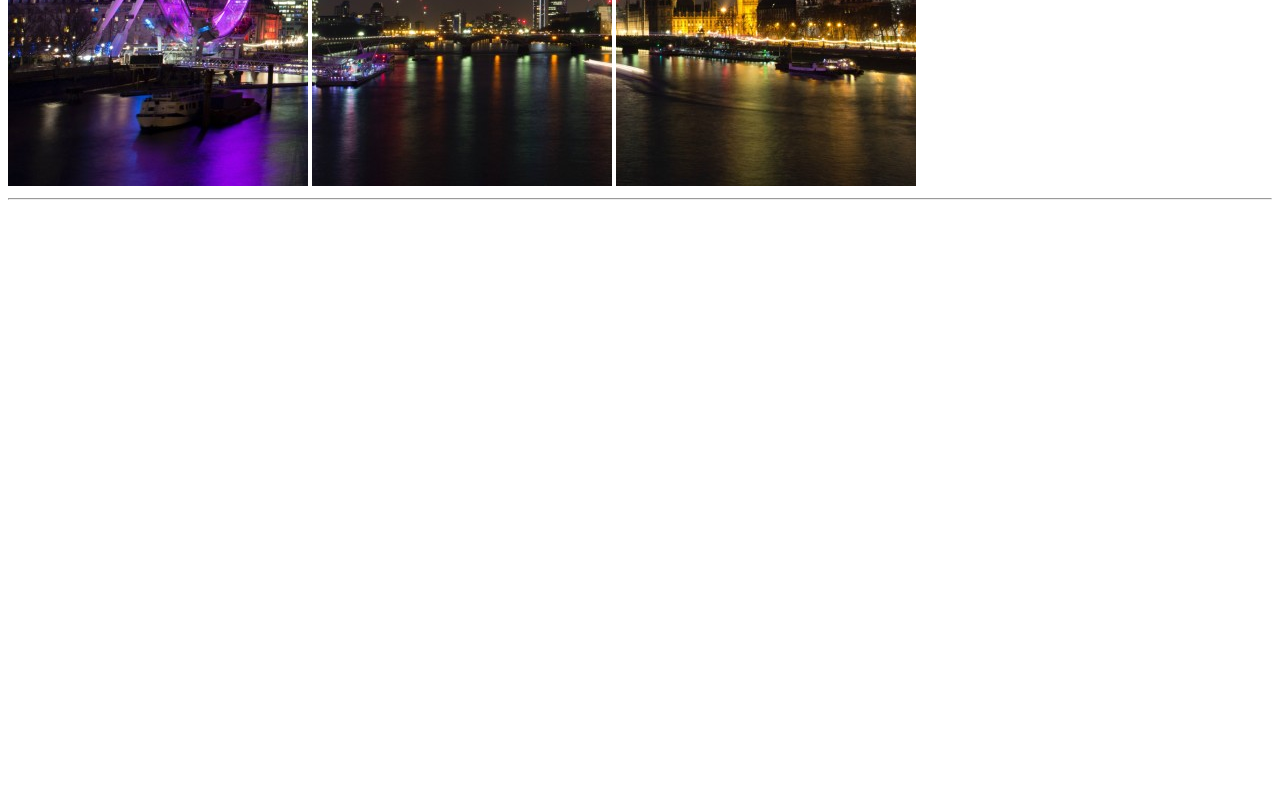
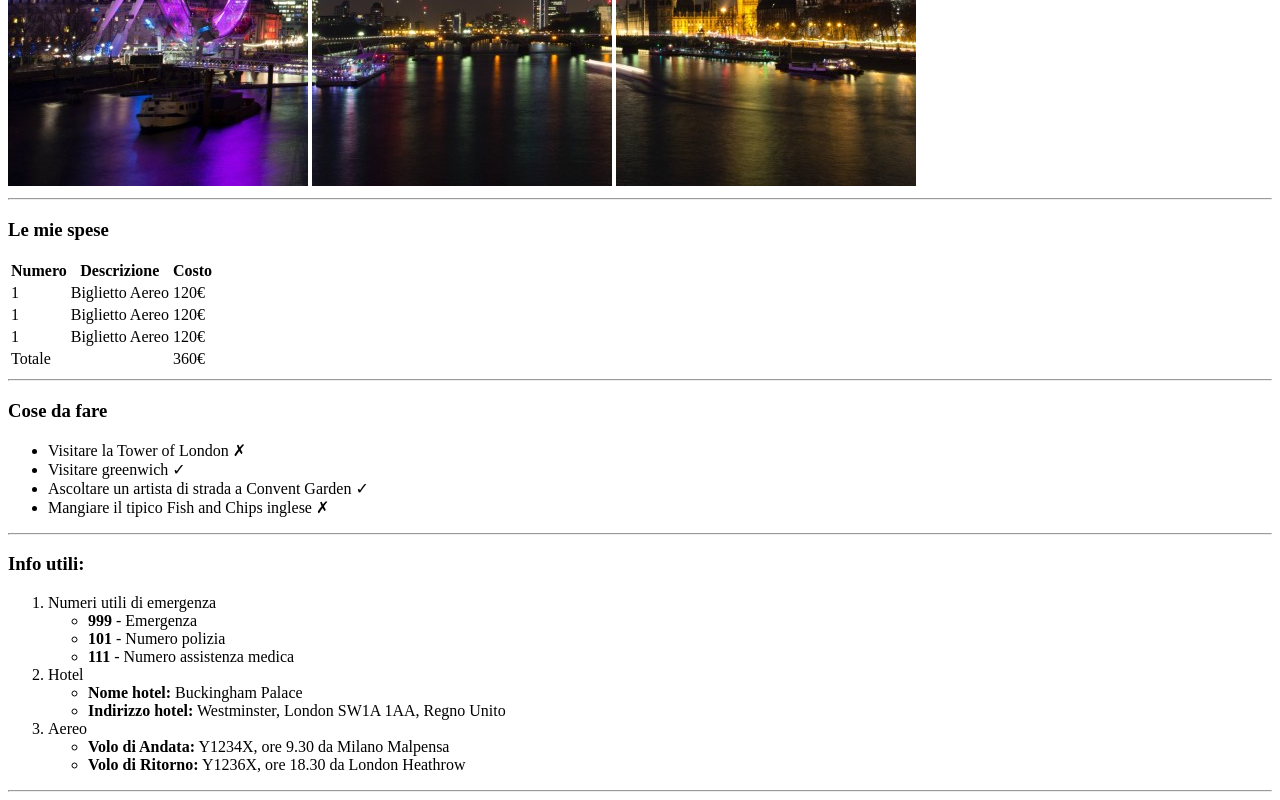
Before and after one commit to alexcapoluongo/html-london-trip, a plain HTML site: page index.html in a window 1280 px wide. Shown: the part 494-1294 px from the top of the page. Before the commit the page ends 800 px from the top, so only its background shows below. Drawn offline with Linux system fonts and the light colour scheme.

Commit message:
main completed

```diff
--- a/index.html
+++ b/index.html
@@ -24,18 +24,119 @@
 
     <!-- main -->
 
+    <main>
+
     <!-- costs list -->
 
+    <div>
+
+        <h3>Le mie spese</h3>
+
+        <!-- start table -->
+        <table>
+            <thead>
+                <tr>
+                    <th>Numero</th>
+                    <th>Descrizione</th>
+                    <th>Costo</th>
+                </tr>
+            </thead>
+
+            <tbody>
+                <tr>
+                    <td>1</td>
+                    <td>Biglietto Aereo</td>
+                    <td>120€</td>
+                </tr>
+
+                <tr>
+                    <td>1</td>
+                    <td>Biglietto Aereo</td>
+                    <td>120€</td>
+                </tr>
+
+                <tr>
+                    <td>1</td>
+                    <td>Biglietto Aereo</td>
+                    <td>120€</td>
+                </tr>
+            </tbody>
+
+            <tfoot>
+                <tr>
+                    <td colspan="2">Totale</td>
+                    <td>360€</td>
+                </tr>
+            </tfoot>
+        </table>
+        <!-- end table -->
+
+    </div>
+
+    <hr>
     <!-- /costs list -->
 
     <!-- to do list -->
+    <div>
 
+        <h3>Cose da fare</h3>
+
+        <ul>
+
+            <li>Visitare la Tower of London &cross;</li>
+            <li>Visitare greenwich &checkmark;</li>
+            <li>Ascoltare un artista di strada a Convent Garden &checkmark;</li>
+            <li>Mangiare il tipico Fish and Chips inglese &cross;</li>
+
+        </ul>
+
+    </div>
+
+    <hr>
     <!-- /to do list -->
 
     <!-- useful infos -->
+    <div>
 
+        <h3>Info utili:</h3>
+        <ol>
+            <li>
+                Numeri utili di emergenza
+
+                <ul>
+                    <li><strong>999</strong> - Emergenza</li>
+                    <li><strong>101</strong> - Numero polizia</li>
+                    <li><strong>111</strong> - Numero assistenza medica</li>
+                </ul>
+
+            </li>
+
+            <li>
+                Hotel
+
+                <ul>
+                    <li><strong>Nome hotel:</strong> Buckingham Palace</li>
+                    <li><strong>Indirizzo hotel:</strong> Westminster, London SW1A 1AA, Regno Unito</li>
+                </ul>
+
+            </li>
+
+            <li>
+                Aereo
+                <ul>
+                    <li><strong>Volo di Andata:</strong> Y1234X, ore 9.30 da Milano Malpensa</li>
+                    <li><strong>Volo di Ritorno:</strong> Y1236X, ore 18.30 da London Heathrow</li>
+                </ul>
+
+            </li>
+        </ol>
+
+    </div>
+
+    <hr>
     <!-- /useful infos -->
 
+    </main>
     <!-- /main -->
 
 
```
